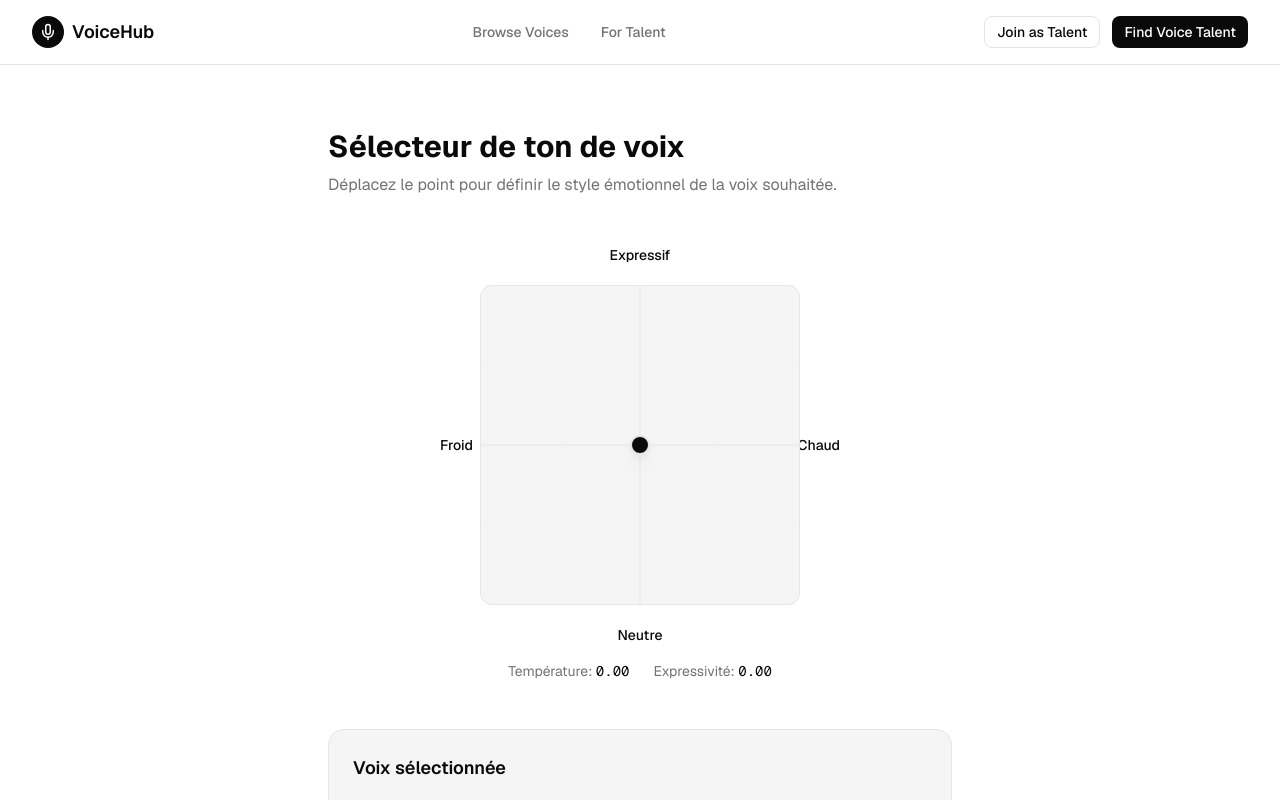
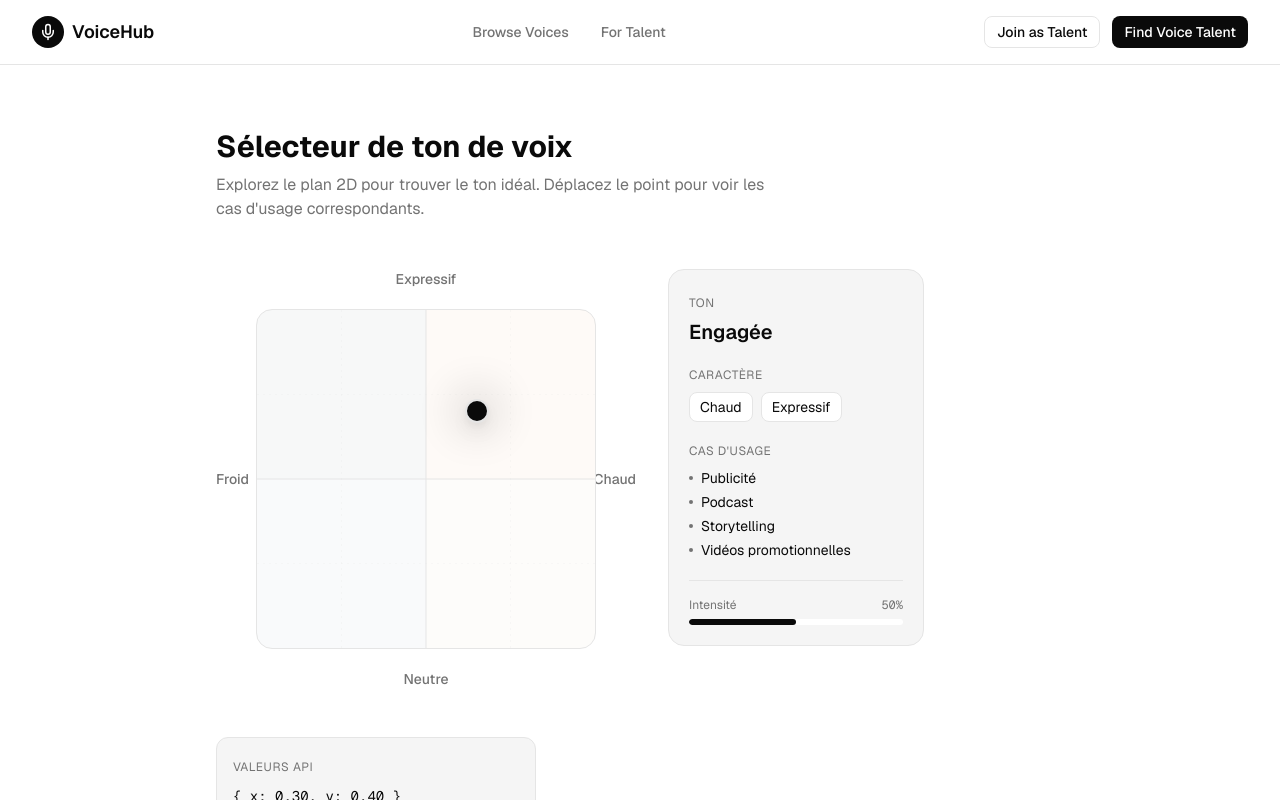
Before and after one commit to etiennechatreaux/paris-innov-hack, a Next.js app: page /voice-radar in a window 1280 px wide. Shown: the top 800 px of the page. Built offline with nearby package versions, Linux system fonts and the light colour scheme.

Commit message:
v2 — new radar OK (before lang-mgt branch)

```diff
--- a/app/voice-radar/page.tsx
+++ b/app/voice-radar/page.tsx
@@ -4,71 +4,34 @@ import { useState } from 'react';
 import { VoiceRadar } from '@/components/ui/VoiceRadar';
 
 export default function VoiceRadarDemoPage() {
-  const [position, setPosition] = useState({ x: 0, y: 0 });
-
-  // Interprétation textuelle de la position
-  const getTemperatureLabel = (x: number) => {
-    if (x < -0.5) return 'Très froid';
-    if (x < -0.2) return 'Froid';
-    if (x < 0.2) return 'Neutre';
-    if (x < 0.5) return 'Chaud';
-    return 'Très chaud';
-  };
-
-  const getExpressivityLabel = (y: number) => {
-    if (y < -0.5) return 'Très monotone';
-    if (y < -0.2) return 'Monotone';
-    if (y < 0.2) return 'Modéré';
-    if (y < 0.5) return 'Expressif';
-    return 'Très expressif';
-  };
+  const [position, setPosition] = useState({ x: 0.3, y: 0.4 });
 
   return (
     <main className="min-h-screen bg-[var(--background)] py-16">
-      <div className="max-w-2xl mx-auto px-6">
+      <div className="max-w-4xl mx-auto px-6">
+        <div className="mb-12">
           <h1 className="text-3xl font-bold text-[var(--foreground)] mb-2">
             Sélecteur de ton de voix
           </h1>
-        <p className="text-[var(--muted)] mb-12">
-          Déplacez le point pour définir le style émotionnel de la voix souhaitée.
+          <p className="text-[var(--muted)] max-w-xl">
+            Explorez le plan 2D pour trouver le ton idéal. Déplacez le point pour voir les cas d'usage correspondants.
           </p>
+        </div>
 
-        {/* Composant VoiceRadar */}
-        <div className="flex justify-center mb-12">
+        {/* VoiceRadar avec panneau de feedback intégré */}
         <VoiceRadar
           value={position}
           onChange={setPosition}
-            size={320}
+          size={340}
+          showFeedback={true}
         />
-        </div>
 
-        {/* Interprétation de la position */}
-        <div className="bg-[var(--accent)] border border-[var(--border)] rounded-[var(--radius-lg)] p-6">
-          <h2 className="text-lg font-semibold text-[var(--foreground)] mb-4">
-            Voix sélectionnée
-          </h2>
-          <div className="grid grid-cols-2 gap-4">
-            <div>
-              <span className="text-sm text-[var(--muted)]">Température</span>
-              <p className="text-[var(--foreground)] font-medium">
-                {getTemperatureLabel(position.x)}
-              </p>
-            </div>
-            <div>
-              <span className="text-sm text-[var(--muted)]">Expressivité</span>
-              <p className="text-[var(--foreground)] font-medium">
-                {getExpressivityLabel(position.y)}
-              </p>
-            </div>
-          </div>
-
-          {/* Valeurs brutes pour debug/intégration */}
-          <div className="mt-6 pt-4 border-t border-[var(--border)]">
-            <span className="text-xs text-[var(--muted)]">Valeurs brutes (pour API)</span>
-            <pre className="mt-1 text-sm font-mono text-[var(--foreground)] bg-[var(--background)] p-2 rounded-[var(--radius-sm)]">
-{JSON.stringify(position, null, 2)}
+        {/* Valeurs API (dev) */}
+        <div className="mt-12 p-4 bg-[var(--accent)] border border-[var(--border)] rounded-[var(--radius)] max-w-xs">
+          <span className="text-xs uppercase tracking-wider text-[var(--muted)]">Valeurs API</span>
+          <pre className="mt-2 text-sm font-mono text-[var(--foreground)]">
+{`{ x: ${position.x.toFixed(2)}, y: ${position.y.toFixed(2)} }`}
           </pre>
-          </div>
         </div>
       </div>
     </main>
--- a/components/Hero.tsx
+++ b/components/Hero.tsx
@@ -7,7 +7,7 @@ export function Hero() {
       {/* Background gradient */}
       <div className="absolute inset-0 bg-gradient-to-b from-[var(--accent)] to-transparent h-[600px] -z-10" />
 
-      <div className="max-w-7xl mx-auto px-6 lg:px-8 pt-20 pb-12 md:pt-28 md:pb-16">
+      <div className="max-w-7xl mx-auto px-6 lg:px-8 pt-20 pb-32 md:pt-28 md:pb-40">
         <div className="max-w-3xl mx-auto text-center">
           {/* Stats Bar */}
           <div className="inline-flex items-center gap-6 px-6 py-3 mb-6 text-sm font-medium bg-white border border-[var(--border)] rounded-[var(--radius-full)] shadow-[var(--shadow-sm)]">
--- a/components/ui/VoiceRadar.tsx
+++ b/components/ui/VoiceRadar.tsx
@@ -2,259 +2,336 @@
 
 import { useState, useRef, useCallback, useEffect } from 'react';
 import { cn } from '@/lib/utils';
+
+// Données des quadrants pour le feedback
+const quadrantData = {
+  institutional: {
+    label: 'Institutionnelle',
+    adjectives: ['Froid', 'Neutre'],
+    useCases: ['Annonces officielles', 'Documentation', 'Tutoriels techniques', 'E-learning'],
+  },
+  reassuring: {
+    label: 'Rassurante',
+    adjectives: ['Chaud', 'Neutre'],
+    useCases: ['Support client', 'Méditation', 'Santé', 'Applications bien-être'],
+  },
+  authoritative: {
+    label: 'Autoritaire',
+    adjectives: ['Froid', 'Expressif'],
+    useCases: ['News', 'Documentaire', 'Formation sérieuse', 'Voix corporate'],
+  },
+  engaging: {
+    label: 'Engagée',
+    adjectives: ['Chaud', 'Expressif'],
+    useCases: ['Publicité', 'Podcast', 'Storytelling', 'Vidéos promotionnelles'],
+  },
+} as const;
+
+type QuadrantKey = keyof typeof quadrantData;
+
+// Détermine le quadrant actif selon la position
+const getQuadrant = (x: number, y: number): QuadrantKey => {
+  if (x < 0 && y < 0) return 'institutional';
+  if (x >= 0 && y < 0) return 'reassuring';
+  if (x < 0 && y >= 0) return 'authoritative';
+  return 'engaging';
+};
+
+// Calcule l'intensité (distance du centre, 0-1)
+const getIntensity = (x: number, y: number): number => {
+  return Math.min(1, Math.sqrt(x * x + y * y));
+};
 
 interface VoiceRadarProps {
   /** Position actuelle du point (x, y) normalisée entre -1 et 1 */
   value?: { x: number; y: number };
   /** Callback appelé à chaque changement de position */
   onChange?: (value: { x: number; y: number }) => void;
-  /** Taille du radar en pixels (défaut: 300) */
+  /** Taille du radar en pixels (défaut: 320) */
   size?: number;
   /** Classes CSS additionnelles */
   className?: string;
+  /** Afficher le panneau de feedback (défaut: true) */
+  showFeedback?: boolean;
 }
 
 /**
- * VoiceRadar - Composant de sélection 2D pour le ton de voix
+ * VoiceRadar - Sélecteur 2D premium pour le ton de voix
  *
  * Axes:
  * - X: Température (Froid -1 ← → +1 Chaud)
  * - Y: Expressivité (Neutre -1 ↓ ↑ +1 Expressif)
+ *
+ * Quadrants:
+ * - Bas-gauche: Institutionnelle (Froid + Neutre)
+ * - Bas-droite: Rassurante (Chaud + Neutre)
+ * - Haut-gauche: Autoritaire (Froid + Expressif)
+ * - Haut-droite: Engagée (Chaud + Expressif)
  */
 export function VoiceRadar({
   value,
   onChange,
-  size = 300,
+  size = 320,
   className,
+  showFeedback = true,
 }: VoiceRadarProps) {
-  // Position interne (contrôlée ou non-contrôlée)
   const [internalPosition, setInternalPosition] = useState({ x: 0, y: 0 });
   const position = value ?? internalPosition;
-
-  // État du drag
   const [isDragging, setIsDragging] = useState(false);
-
-  // Référence au conteneur pour calculer les coordonnées relatives
   const containerRef = useRef<HTMLDivElement>(null);
 
-  /**
-   * Convertit les coordonnées pixel en coordonnées normalisées [-1, 1]
-   */
-  const pixelToNormalized = useCallback((
-    clientX: number,
-    clientY: number
-  ): { x: number; y: number } => {
+  // Détermine le quadrant et l'intensité actuels
+  const currentQuadrant = getQuadrant(position.x, position.y);
+  const intensity = getIntensity(position.x, position.y);
+  const feedback = quadrantData[currentQuadrant];
+
+  // Extrait les coordonnées depuis événement souris ou tactile
+  const getCoordinates = useCallback((e: MouseEvent | TouchEvent | React.MouseEvent | React.TouchEvent) => {
+    if ('touches' in e && e.touches.length > 0) {
+      return { clientX: e.touches[0].clientX, clientY: e.touches[0].clientY };
+    }
+    if ('clientX' in e) {
+      return { clientX: e.clientX, clientY: e.clientY };
+    }
+    return null;
+  }, []);
+
+  // Convertit pixel → normalisé [-1, 1]
+  const pixelToNormalized = useCallback((clientX: number, clientY: number): { x: number; y: number } => {
     if (!containerRef.current) return { x: 0, y: 0 };
-
     const rect = containerRef.current.getBoundingClientRect();
-
-    // Position relative au centre du conteneur
     const relX = clientX - rect.left - rect.width / 2;
     const relY = clientY - rect.top - rect.height / 2;
-
-    // Normalisation [-1, 1] avec contrainte aux limites
-    const x = Math.max(-1, Math.min(1, (relX / (rect.width / 2))));
-    // Y inversé car l'axe Y du DOM est inversé par rapport à notre convention
+    const x = Math.max(-1, Math.min(1, relX / (rect.width / 2)));
     const y = Math.max(-1, Math.min(1, -(relY / (rect.height / 2))));
-
     return { x, y };
   }, []);
 
-  /**
-   * Met à jour la position (interne et callback parent)
-   */
   const updatePosition = useCallback((newPos: { x: number; y: number }) => {
-    if (!value) {
-      setInternalPosition(newPos);
-    }
+    if (!value) setInternalPosition(newPos);
     onChange?.(newPos);
   }, [value, onChange]);
 
-  /**
-   * Handler pour le clic sur le radar (repositionne le point)
-   */
+  // Handlers souris
   const handleClick = useCallback((e: React.MouseEvent) => {
-    // Ignore si on vient de terminer un drag
     if (isDragging) return;
-
     const newPos = pixelToNormalized(e.clientX, e.clientY);
     updatePosition(newPos);
   }, [isDragging, pixelToNormalized, updatePosition]);
 
-  /**
-   * Handler pour le début du drag
-   */
   const handleMouseDown = useCallback((e: React.MouseEvent) => {
     e.preventDefault();
     e.stopPropagation();
     setIsDragging(true);
   }, []);
 
-  /**
-   * Handler pour le mouvement pendant le drag
-   */
   const handleMouseMove = useCallback((e: MouseEvent) => {
     if (!isDragging) return;
-
     const newPos = pixelToNormalized(e.clientX, e.clientY);
     updatePosition(newPos);
   }, [isDragging, pixelToNormalized, updatePosition]);
 
-  /**
-   * Handler pour la fin du drag
-   */
   const handleMouseUp = useCallback(() => {
     setIsDragging(false);
   }, []);
 
-  // Gestion des événements globaux pour le drag
+  // Handlers tactile
+  const handleTouchStart = useCallback((e: React.TouchEvent) => {
+    e.preventDefault();
+    e.stopPropagation();
+    setIsDragging(true);
+    const coords = getCoordinates(e);
+    if (coords) {
+      const newPos = pixelToNormalized(coords.clientX, coords.clientY);
+      updatePosition(newPos);
+    }
+  }, [getCoordinates, pixelToNormalized, updatePosition]);
+
+  const handleTouchMove = useCallback((e: TouchEvent) => {
+    if (!isDragging) return;
+    const coords = getCoordinates(e);
+    if (coords) {
+      const newPos = pixelToNormalized(coords.clientX, coords.clientY);
+      updatePosition(newPos);
+    }
+  }, [isDragging, getCoordinates, pixelToNormalized, updatePosition]);
+
+  const handleTouchEnd = useCallback(() => {
+    setIsDragging(false);
+  }, []);
+
+  // Event listeners globaux
   useEffect(() => {
     if (isDragging) {
       window.addEventListener('mousemove', handleMouseMove);
       window.addEventListener('mouseup', handleMouseUp);
-
+      window.addEventListener('touchmove', handleTouchMove, { passive: false });
+      window.addEventListener('touchend', handleTouchEnd);
       return () => {
         window.removeEventListener('mousemove', handleMouseMove);
         window.removeEventListener('mouseup', handleMouseUp);
+        window.removeEventListener('touchmove', handleTouchMove);
+        window.removeEventListener('touchend', handleTouchEnd);
       };
     }
-  }, [isDragging, handleMouseMove, handleMouseUp]);
+  }, [isDragging, handleMouseMove, handleMouseUp, handleTouchMove, handleTouchEnd]);
 
-  // Conversion de la position normalisée en pourcentage pour le style
   const dotStyle = {
     left: `${((position.x + 1) / 2) * 100}%`,
     top: `${((1 - position.y) / 2) * 100}%`,
   };
 
   return (
-    <div className={cn('flex flex-col items-center gap-4', className)}>
-      {/* Conteneur principal avec labels */}
+    <div className={cn('flex flex-col md:flex-row gap-8 items-center md:items-start', className)}>
+      {/* Radar */}
+      <div className="flex flex-col items-center gap-4">
         <div className="relative" style={{ width: size + 80, height: size + 80 }}>
-        {/* Label haut: Expressif */}
-        <div
-          className="absolute top-0 left-1/2 -translate-x-1/2 text-sm font-medium text-[var(--foreground)]"
-        >
+          {/* Labels des axes */}
+          <div className="absolute top-0 left-1/2 -translate-x-1/2 text-sm font-medium text-[var(--muted)]">
             Expressif
           </div>
-
-        {/* Label bas: Neutre */}
-        <div
-          className="absolute bottom-0 left-1/2 -translate-x-1/2 text-sm font-medium text-[var(--foreground)]"
-        >
+          <div className="absolute bottom-0 left-1/2 -translate-x-1/2 text-sm font-medium text-[var(--muted)]">
             Neutre
           </div>
-
-        {/* Label gauche: Froid */}
-        <div
-          className="absolute left-0 top-1/2 -translate-y-1/2 text-sm font-medium text-[var(--foreground)]"
-        >
+          <div className="absolute left-0 top-1/2 -translate-y-1/2 text-sm font-medium text-[var(--muted)]">
             Froid
           </div>
-
-        {/* Label droite: Chaud */}
-        <div
-          className="absolute right-0 top-1/2 -translate-y-1/2 text-sm font-medium text-[var(--foreground)]"
-        >
+          <div className="absolute right-0 top-1/2 -translate-y-1/2 text-sm font-medium text-[var(--muted)]">
             Chaud
           </div>
 
-        {/* Zone du radar */}
+          {/* Zone interactive */}
           <div
             ref={containerRef}
             onClick={handleClick}
+            onTouchStart={handleTouchStart}
             className={cn(
               'absolute left-1/2 top-1/2 -translate-x-1/2 -translate-y-1/2',
-            'bg-[var(--accent)] border border-[var(--border)] rounded-[var(--radius)]',
-            'cursor-crosshair select-none overflow-hidden'
+              'bg-[var(--background)] border border-[var(--border)] rounded-[var(--radius-lg)]',
+              'cursor-crosshair select-none overflow-hidden',
+              'touch-none' // Empêche le scroll pendant le drag
             )}
             style={{ width: size, height: size }}
           >
-          {/* Grille de fond */}
+            {/* SVG: quadrants + grille */}
             <svg
               className="absolute inset-0 w-full h-full pointer-events-none"
               viewBox="0 0 100 100"
               preserveAspectRatio="none"
             >
-            {/* Axe vertical (Y) */}
-            <line
-              x1="50" y1="0" x2="50" y2="100"
-              stroke="var(--border)"
-              strokeWidth="1"
-              vectorEffect="non-scaling-stroke"
-            />
-            {/* Axe horizontal (X) */}
-            <line
-              x1="0" y1="50" x2="100" y2="50"
-              stroke="var(--border)"
-              strokeWidth="1"
-              vectorEffect="non-scaling-stroke"
-            />
-            {/* Lignes de grille secondaires */}
-            <line
-              x1="25" y1="0" x2="25" y2="100"
-              stroke="var(--border)"
-              strokeWidth="0.5"
-              strokeDasharray="2,2"
-              vectorEffect="non-scaling-stroke"
-              opacity="0.5"
-            />
-            <line
-              x1="75" y1="0" x2="75" y2="100"
-              stroke="var(--border)"
-              strokeWidth="0.5"
-              strokeDasharray="2,2"
-              vectorEffect="non-scaling-stroke"
-              opacity="0.5"
-            />
-            <line
-              x1="0" y1="25" x2="100" y2="25"
-              stroke="var(--border)"
-              strokeWidth="0.5"
-              strokeDasharray="2,2"
-              vectorEffect="non-scaling-stroke"
-              opacity="0.5"
-            />
-            <line
-              x1="0" y1="75" x2="100" y2="75"
-              stroke="var(--border)"
-              strokeWidth="0.5"
-              strokeDasharray="2,2"
-              vectorEffect="non-scaling-stroke"
-              opacity="0.5"
-            />
+              {/* Quadrants subtils */}
+              <rect x="0" y="50" width="50" height="50" fill="rgba(100,120,140,0.035)" /> {/* Institutionnelle */}
+              <rect x="50" y="50" width="50" height="50" fill="rgba(200,160,120,0.035)" /> {/* Rassurante */}
+              <rect x="0" y="0" width="50" height="50" fill="rgba(80,90,100,0.045)" /> {/* Autoritaire */}
+              <rect x="50" y="0" width="50" height="50" fill="rgba(220,140,80,0.045)" /> {/* Engagée */}
+
+              {/* Axes principaux */}
+              <line x1="50" y1="0" x2="50" y2="100" stroke="var(--border)" strokeWidth="1" vectorEffect="non-scaling-stroke" />
+              <line x1="0" y1="50" x2="100" y2="50" stroke="var(--border)" strokeWidth="1" vectorEffect="non-scaling-stroke" />
+
+              {/* Grille secondaire */}
+              {[25, 75].map((pos) => (
+                <g key={pos}>
+                  <line x1={pos} y1="0" x2={pos} y2="100" stroke="var(--border)" strokeWidth="0.5" strokeDasharray="2,4" vectorEffect="non-scaling-stroke" opacity="0.4" />
+                  <line x1="0" y1={pos} x2="100" y2={pos} stroke="var(--border)" strokeWidth="0.5" strokeDasharray="2,4" vectorEffect="non-scaling-stroke" opacity="0.4" />
+                </g>
+              ))}
             </svg>
 
-          {/* Point draggable */}
+            {/* Point draggable avec halo */}
             <div
               onMouseDown={handleMouseDown}
+              onTouchStart={handleTouchStart}
               className={cn(
-              'absolute w-5 h-5 -ml-2.5 -mt-2.5 rounded-full',
+                'absolute w-6 h-6 -ml-3 -mt-3',
+                'transition-[left,top] duration-100 ease-out',
+                isDragging ? 'cursor-grabbing' : 'cursor-grab'
+              )}
+              style={dotStyle}
+            >
+              {/* Halo externe */}
+              <div
+                className={cn(
+                  'absolute inset-0 rounded-full bg-[var(--primary)]',
+                  'blur-md transition-opacity duration-300',
+                  isDragging ? 'opacity-30 scale-[2]' : 'opacity-15 scale-[1.8]'
+                )}
+              />
+              {/* Point central */}
+              <div
+                className={cn(
+                  'relative w-full h-full rounded-full',
                   'bg-[var(--primary)] border-2 border-[var(--background)]',
                   'shadow-[var(--shadow-md)]',
-              'transition-[left,top] duration-150 ease-out',
-              isDragging ? 'cursor-grabbing scale-110' : 'cursor-grab hover:scale-110',
-              'hover:shadow-[var(--shadow-lg)]'
+                  'transition-transform duration-150',
+                  isDragging ? 'scale-110' : 'hover:scale-110'
                 )}
-            style={dotStyle}
               />
             </div>
           </div>
+        </div>
+      </div>
 
-      {/* Affichage des valeurs */}
-      <div className="flex gap-6 text-sm text-[var(--muted)]">
-        <span>
-          Température:{' '}
-          <span className="font-mono text-[var(--foreground)]">
-            {position.x.toFixed(2)}
+      {/* Panneau de feedback */}
+      {showFeedback && (
+        <div
+          className={cn(
+            'w-full md:w-64 p-5',
+            'bg-[var(--accent)] border border-[var(--border)] rounded-[var(--radius-lg)]',
+            'transition-all duration-200'
+          )}
+        >
+          {/* Ton dominant */}
+          <div className="mb-4">
+            <span className="text-xs uppercase tracking-wider text-[var(--muted)]">Ton</span>
+            <p className="text-xl font-semibold text-[var(--foreground)] mt-1">
+              {feedback.label}
+            </p>
+          </div>
+
+          {/* Adjectifs */}
+          <div className="mb-4">
+            <span className="text-xs uppercase tracking-wider text-[var(--muted)]">Caractère</span>
+            <div className="flex gap-2 mt-1.5">
+              {feedback.adjectives.map((adj) => (
+                <span
+                  key={adj}
+                  className="px-2.5 py-1 text-sm bg-[var(--background)] border border-[var(--border)] rounded-[var(--radius-sm)] text-[var(--foreground)]"
+                >
+                  {adj}
                 </span>
-        </span>
-        <span>
-          Expressivité:{' '}
-          <span className="font-mono text-[var(--foreground)]">
-            {position.y.toFixed(2)}
-          </span>
-        </span>
+              ))}
             </div>
+          </div>
+
+          {/* Cas d'usage */}
+          <div>
+            <span className="text-xs uppercase tracking-wider text-[var(--muted)]">Cas d'usage</span>
+            <ul className="mt-1.5 space-y-1">
+              {feedback.useCases.map((useCase) => (
+                <li key={useCase} className="text-sm text-[var(--foreground)] flex items-center gap-2">
+                  <span className="w-1 h-1 rounded-full bg-[var(--muted)]" />
+                  {useCase}
+                </li>
+              ))}
+            </ul>
+          </div>
+
+          {/* Intensité */}
+          <div className="mt-5 pt-4 border-t border-[var(--border)]">
+            <div className="flex justify-between items-center text-xs text-[var(--muted)]">
+              <span>Intensité</span>
+              <span className="font-mono">{Math.round(intensity * 100)}%</span>
+            </div>
+            <div className="mt-1.5 h-1.5 bg-[var(--background)] rounded-full overflow-hidden">
+              <div
+                className="h-full bg-[var(--primary)] rounded-full transition-all duration-200"
+                style={{ width: `${intensity * 100}%` }}
+              />
+            </div>
+          </div>
+        </div>
+      )}
     </div>
   );
 }
```
Lines whose indentation alone changed are shown as unchanged.
